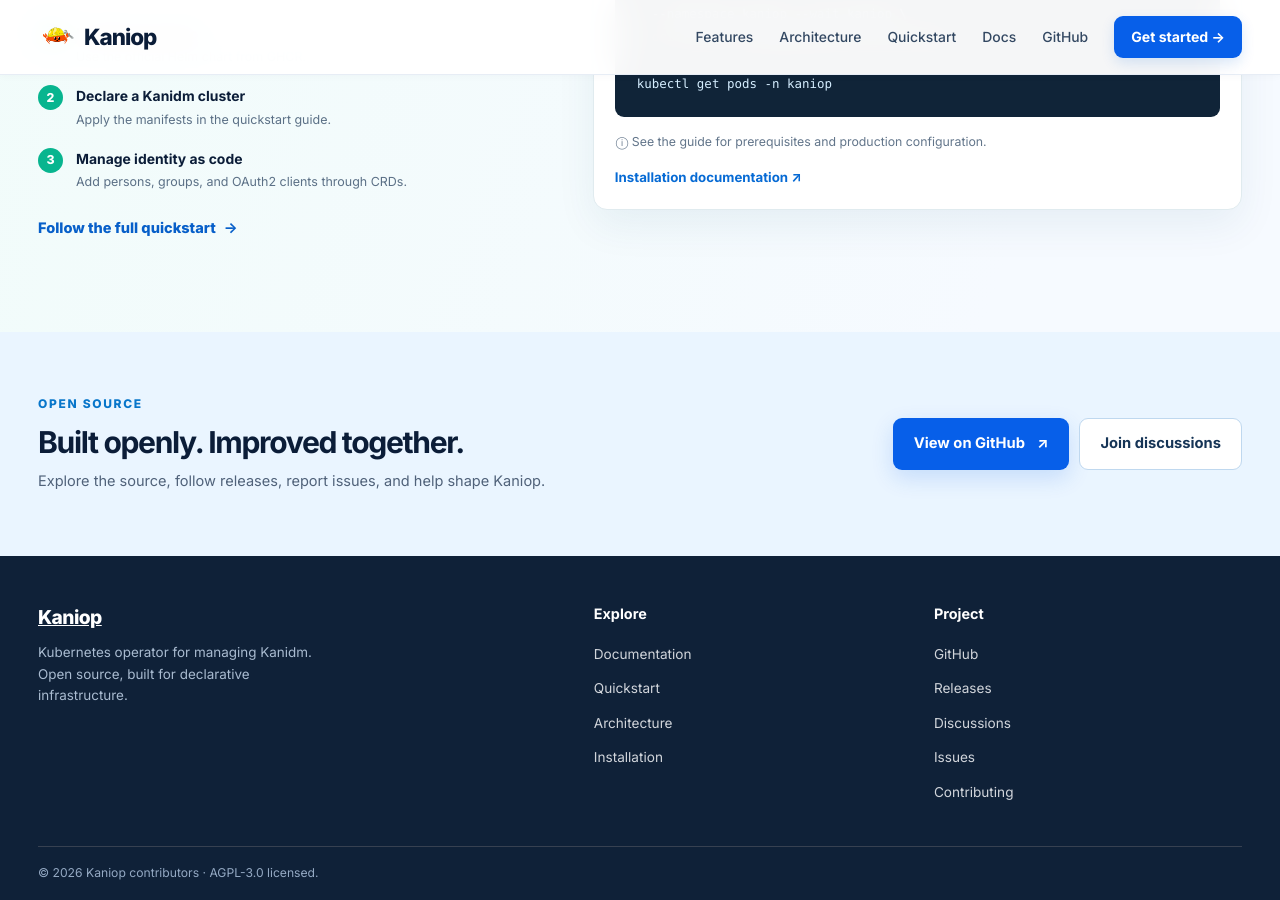
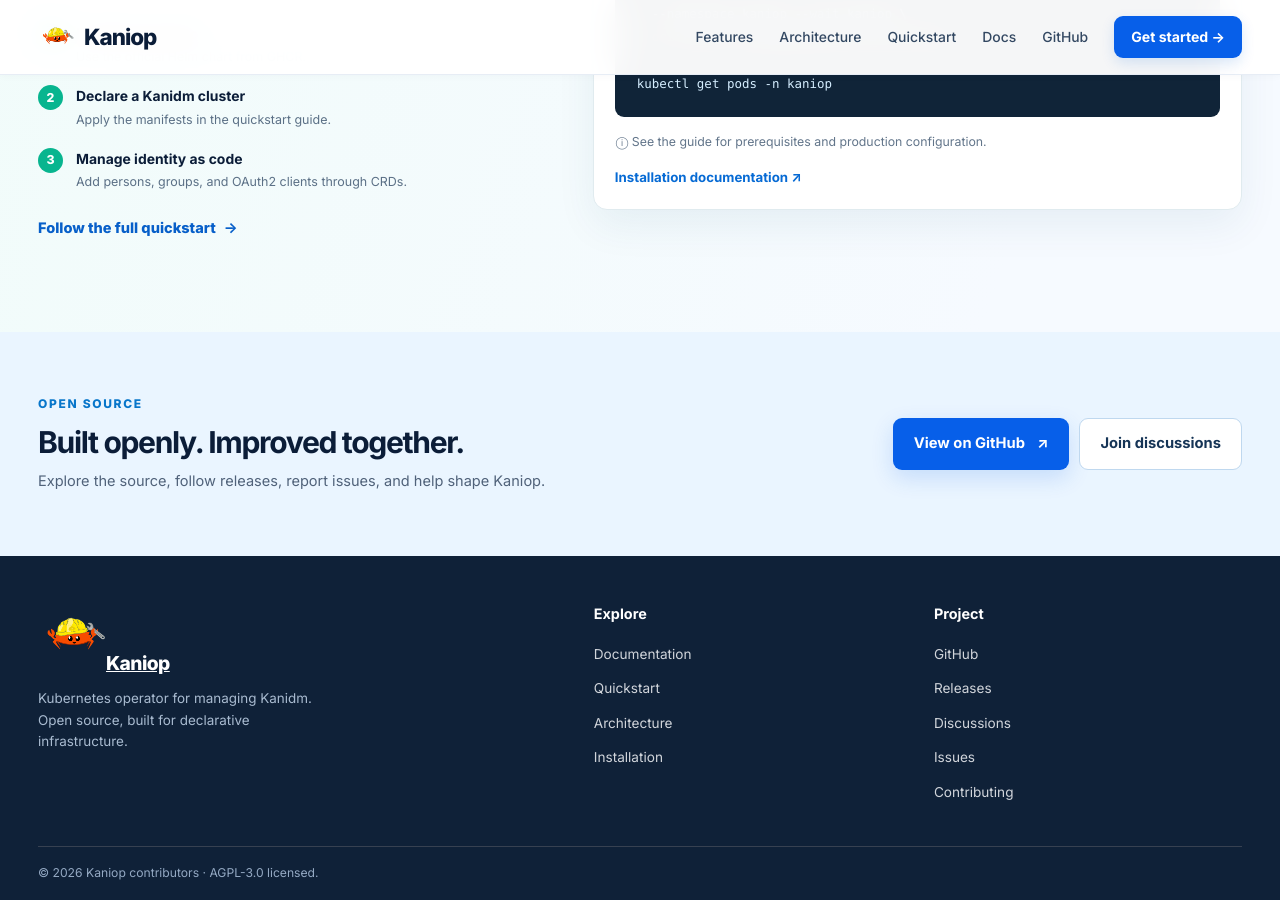
Before and after one commit to pando85/pando85.github.io, a Jekyll site: the page built from index.html, in a window 1280 px wide and 900 px high, scrolled down 4642 px. Built offline with Jekyll 4.4.1, drawn with Linux system fonts in a browser that asks for light colours.

Commit message:
design(site): use Kaniop crab in landing footer

```diff
--- a/_includes/footer.html
+++ b/_includes/footer.html
@@ -3,7 +3,7 @@
   <div class="container">
     <div class="footer-content">
       <div class="footer-brand-block">
-        <a href="{{ '/' | relative_url }}" class="footer-brand">Kaniop</a>
+        <a href="{{ '/' | relative_url }}" class="footer-brand"><span class="crab-logo" aria-hidden="true"><img src="{{ '/images/logo.png' | relative_url }}" alt="" width="68" height="68"></span><span>Kaniop</span></a>
         <p class="footer-brand-caption">Kubernetes operator for managing Kanidm. Open source, built for declarative infrastructure.</p>
       </div>
       <div class="footer-section">
```
